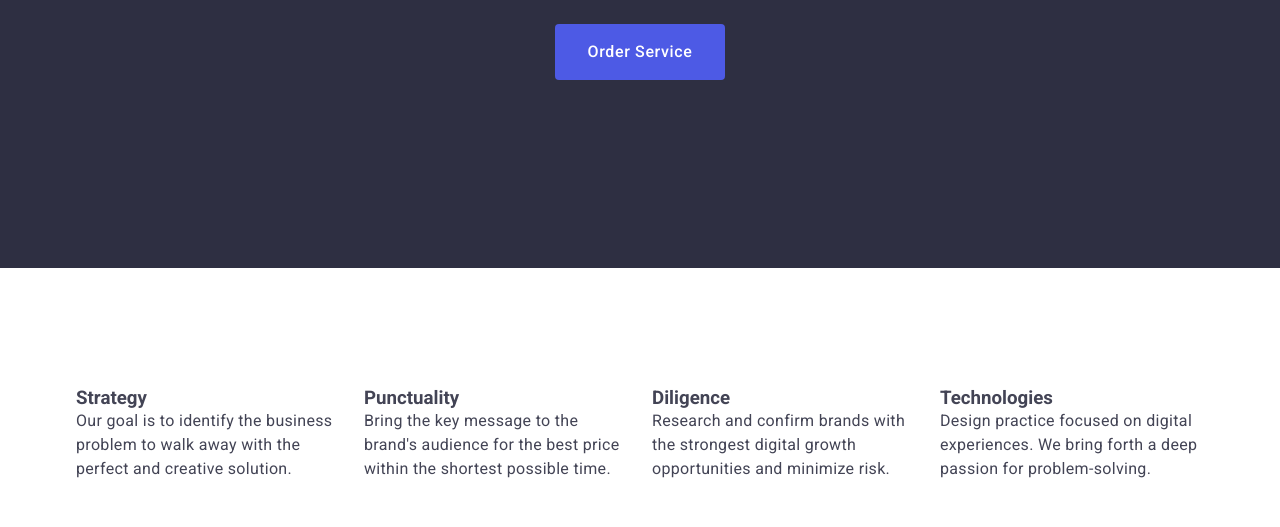
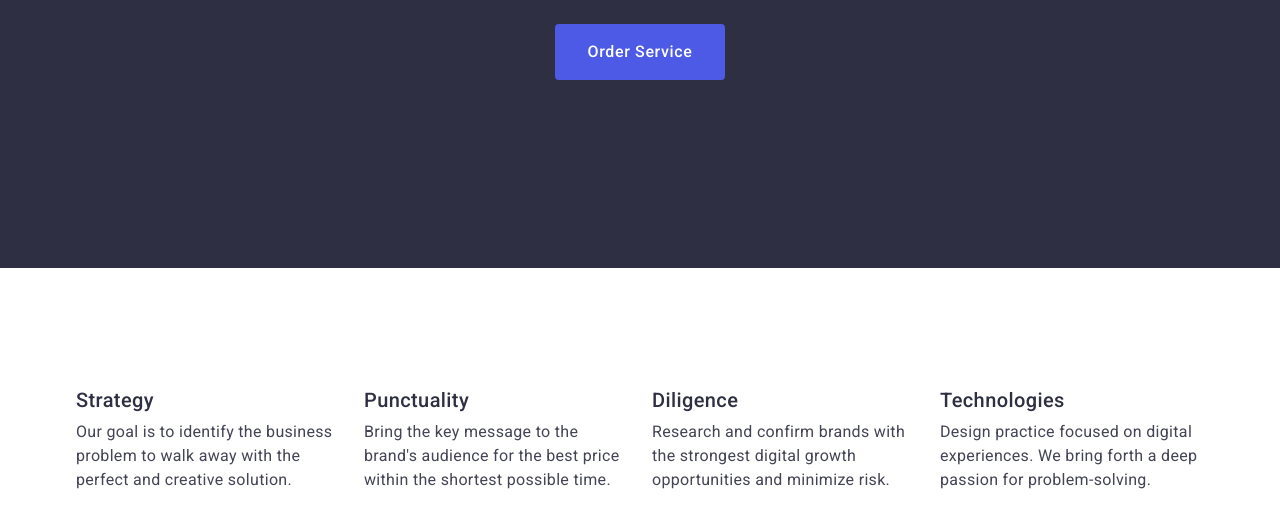
Before and after one commit to klymkov-ivan/goit-markup-hw-03, a plain HTML site: page index.html in a window 1280 px wide. Shown: the part 405-932 px from the top of the page. Drawn offline with nearby package versions, Linux system fonts and the light colour scheme.

Commit message:
section-two-done

```diff
--- a/css/styles.css
+++ b/css/styles.css
@@ -177,6 +177,17 @@ button {
   flex-basis: calc((100% - 72px) / 4);
 }
 
+.advantage-name {
+  font-weight: 500;
+  font-size: 20px;
+
+  /* line-height: 24px; */
+  line-height: 1.2;
+  letter-spacing: 0.02em;
+  color: #2e2f42;
+  margin-bottom: 8px;
+}
+
 .visually-hidden {
   position: absolute;
   width: 1px;
```
